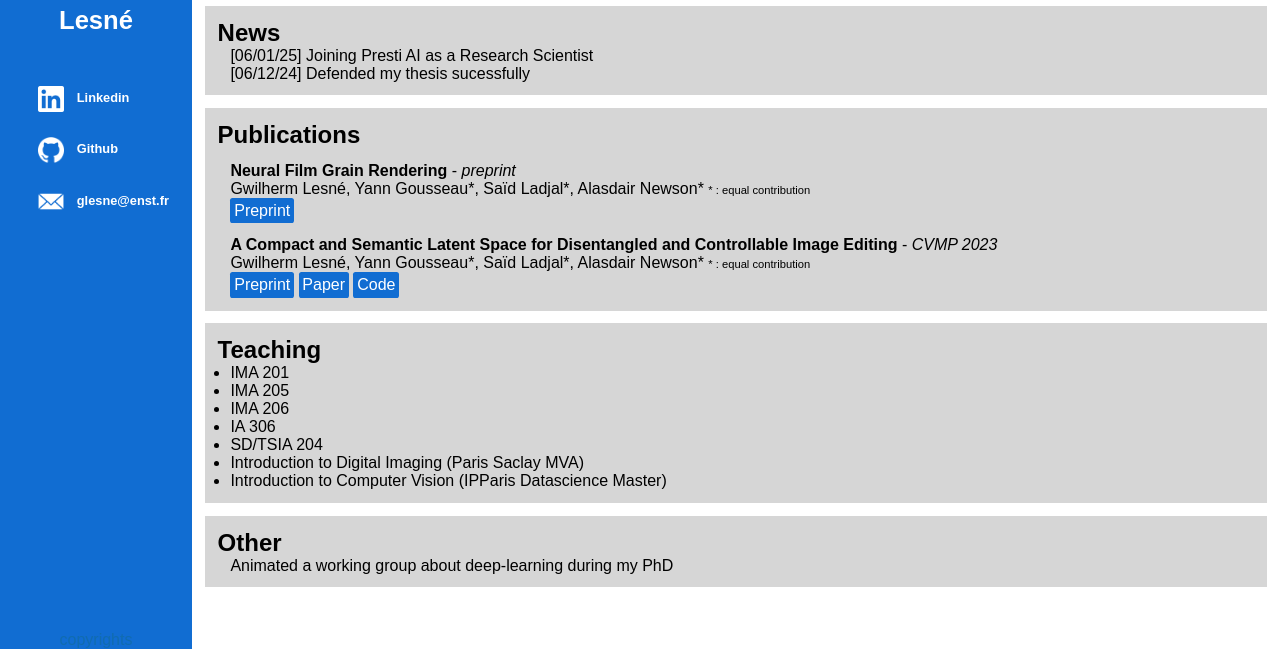
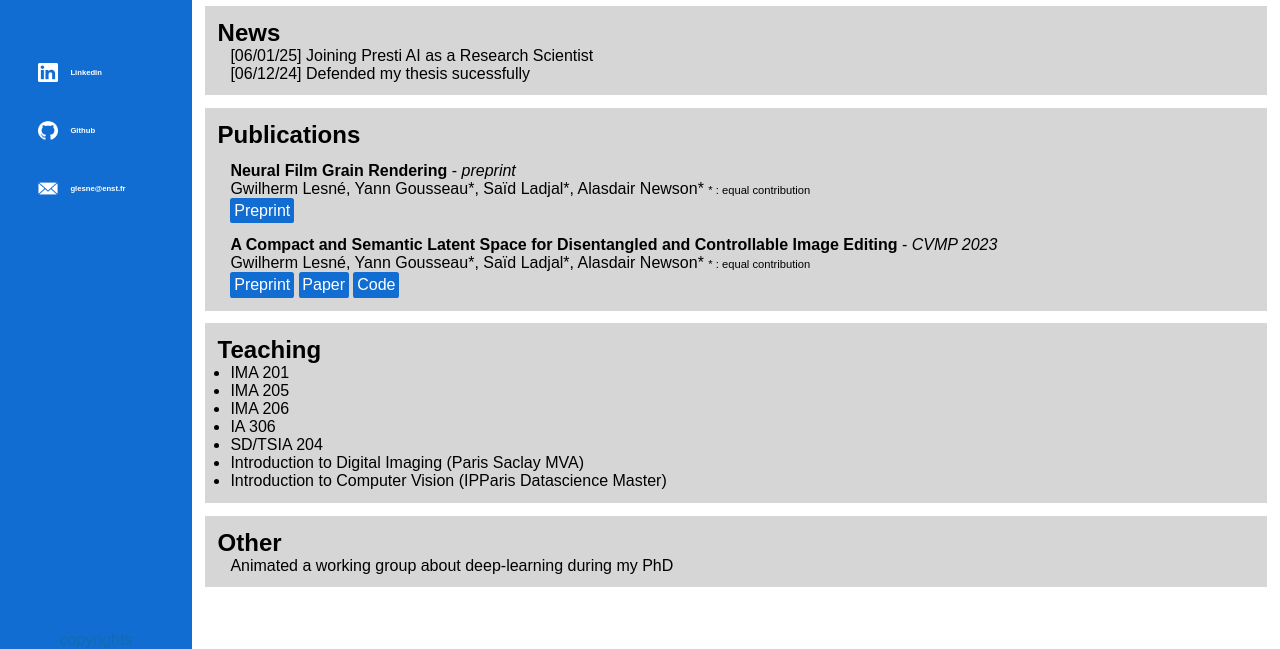
Before and after one commit to Gwilherm-LESNE/Gwilherm-LESNE.github.io, a plain HTML site: page index.html in a window 1280 px wide. Shown: the part 151-800 px from the top of the page. Drawn offline with Linux system fonts and the light colour scheme.

Commit message:
Update main.css

```diff
--- a/css/main.css
+++ b/css/main.css
@@ -35,17 +35,17 @@ body{
 	text-decoration: none;
 	color: white;
 	font-weight: bold;
-	font-size: 2vw;
+	font-size: 1.5vw;
 	padding-top: 1vw;
 	padding-bottom: 3vw;}
 
 .contact{
 	width: 100%;
-	padding-top: 1vw;
+	padding-top: 2vw;
 	padding-bottom: 1vw;}
 
 .contact_img{
-	height:2vw;
+	height:1.5vw;
 	margin-left: 3vw;
 	margin-right: 1vw;
 	display:inline-block;
@@ -58,7 +58,7 @@ body{
 	text-decoration: none;
 	color: white;
 	font-weight: bold;
-	font-size: 1vw;}
+	font-size: 0.6vw;}
 
 .contact_text:hover{
 	text-decoration: underline;}
```
